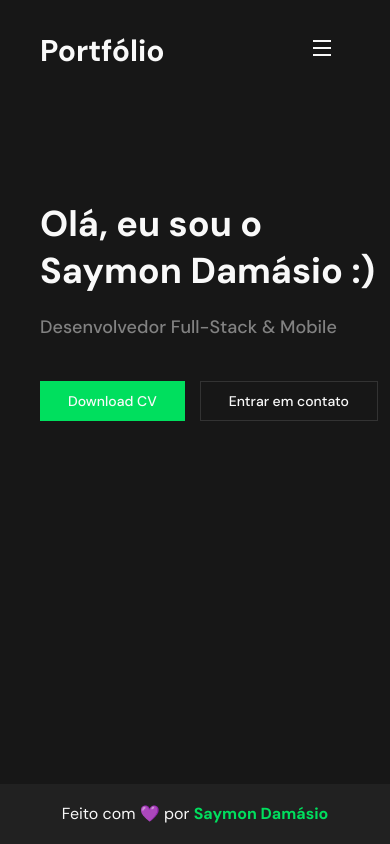
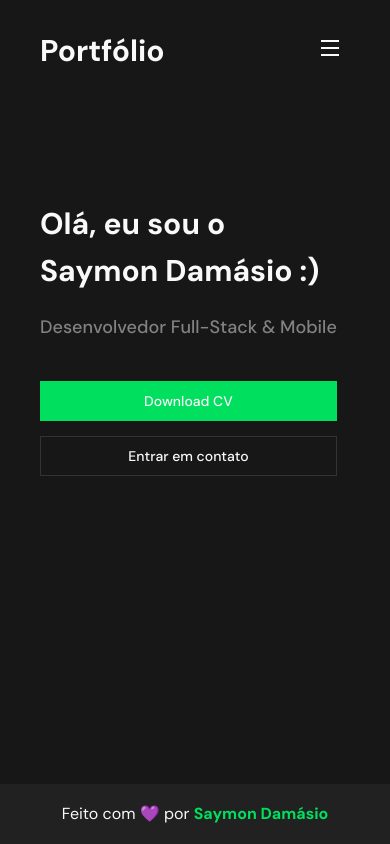
Before and after one commit to saymondamasio/portfolio, a Next.js app: page / in a window 390 px wide. Built offline with nearby package versions, Linux system fonts and the light colour scheme.

Commit message:
fix: responsiveness

```diff
--- a/src/components/Banner.tsx
+++ b/src/components/Banner.tsx
@@ -18,14 +18,14 @@ export function Banner({ ...rest }: Props) {
   return (
     <Flex w="100%" justify="space-between" {...rest}>
       <Flex direction="column">
-        <Text fontSize="4xl" lineHeight="47px" fontWeight="bold">
+        <Text fontSize={['3xl', '4xl']} lineHeight="47px" fontWeight="bold">
           Olá, eu sou o <br /> Saymon Damásio :{')'}
         </Text>
         <Text fontSize="large" fontWeight="medium" color="gray.100" mt="5">
           Desenvolvedor Full-Stack & Mobile
         </Text>
 
-        <Flex mt="10" gap="15px">
+        <Flex mt="10" gap="15px" direction={['column', 'row']}>
           <Button
             variant="ghost"
             bgColor="green.300"
--- a/src/components/Header/NavMenu.tsx
+++ b/src/components/Header/NavMenu.tsx
@@ -38,7 +38,6 @@ export function NavMenu() {
           variant="unstyled"
           fontSize="24"
           onClick={onOpen}
-          mr="2"
         />
         <Drawer isOpen={isOpen} placement="right" onClose={onClose}>
           <DrawerOverlay>
--- a/src/pages/about.tsx
+++ b/src/pages/about.tsx
@@ -91,7 +91,8 @@ export default function About() {
           <Grid
             w="100%"
             templateColumns={{
-              base: 'repeat(2, 150px)',
+              base: 'repeat(1, 150px)',
+              sm: 'repeat(2, 150px)',
               md: 'repeat(4, minmax(150px, 1fr))',
             }}
             justifyContent="space-around"
```
